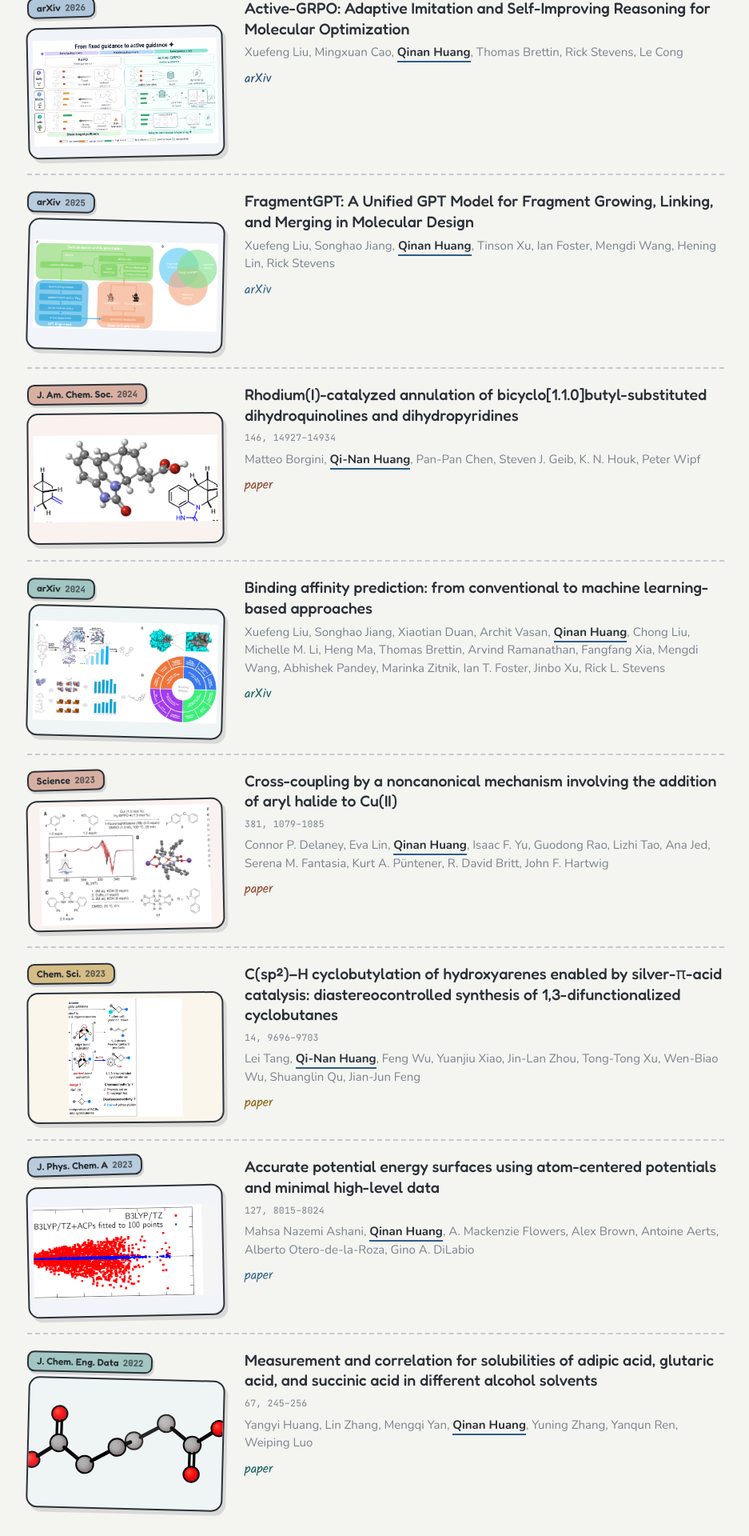
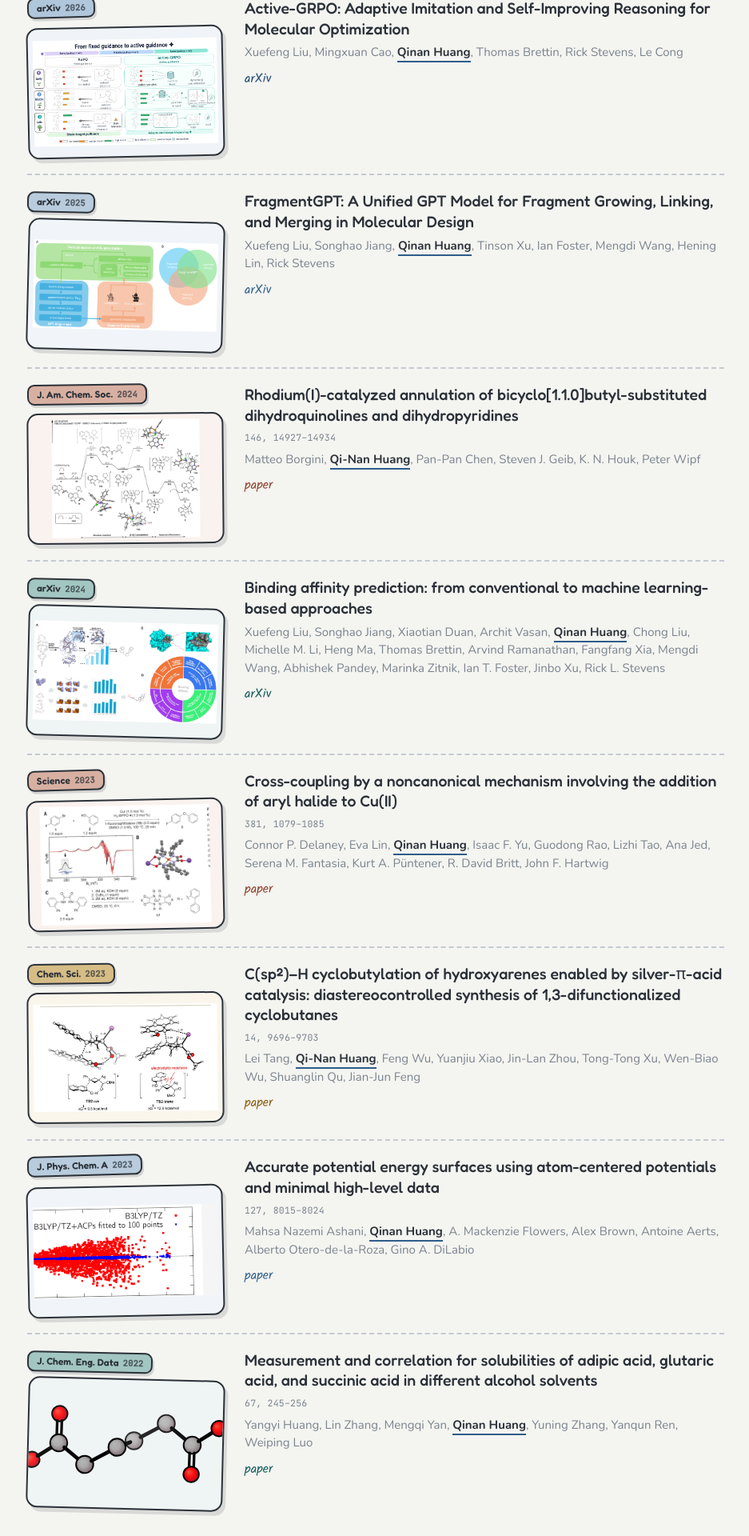
Before and after one commit to qinanh/qinanh.github.io, a Jekyll site: the page built from index.html, in a window 1280 px wide. Shown: the part 1693-3613 px from the top of the page at 80% size, without its empty margins (170-1107 px from the left). Built offline with Jekyll 4.4.1, drawn with Linux system fonts in a browser that asks for light colours.

Commit message:
Chem. Sci. and JACS thumbnails from author-supplied sources
Chem. Sci. now shows Scheme 6 — the two transition-state structures with
the electrostatic-repulsion annotation. RSC's view-large endpoint returns
403 behind Cloudflare, but the same scheme is on page 5 of the PDF.

JACS uses Figure 2, the computed free-energy profile, rasterized from the
vector SVG served by the ACS CDN. The X-ray crop it replaces is kept as
fig_jacs_xray.png; it reads better at 246px, and the YAML notes it.

Co-Authored-By: Claude Opus 5 (1M context) <noreply@anthropic.com>
Claude-Session: https://claude.ai/code/session_01MRrRsHHGaZrEVtCErgquVH

```diff
--- a/_data/publications.yml
+++ b/_data/publications.yml
@@ -27,7 +27,8 @@
   detail: "146, 14927–14934"
   year: 2024
   accent: rust
-  thumb: fig_jacs.png
+  thumb: fig_jacs.png       # Fig.2 自由能剖面（ACS 矢量图转的 PNG）
+                            # 备选 fig_jacs_xray.png = Scheme 5 里的 X 射线结构，小尺寸更清楚
   authors: [{name: "Matteo Borgini"}, {name: "Qi-Nan Huang", me: true}, {name: "Pan-Pan Chen"},
             {name: "Steven J. Geib"}, {name: "K. N. Houk"}, {name: "Peter Wipf"}]
   links: [{label: paper, url: "https://doi.org/10.1021/jacs.4c04081"}]
```
Also changed, not shown: assets/pub/fig_chemsci.png, assets/pub/fig_jacs.png, assets/pub/fig_jacs_xray.png (added).
